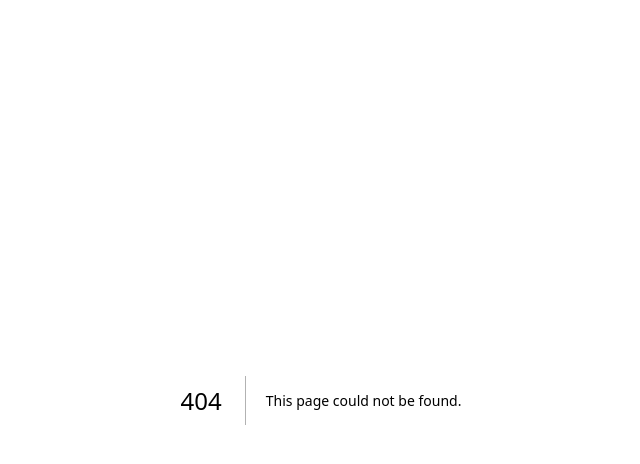
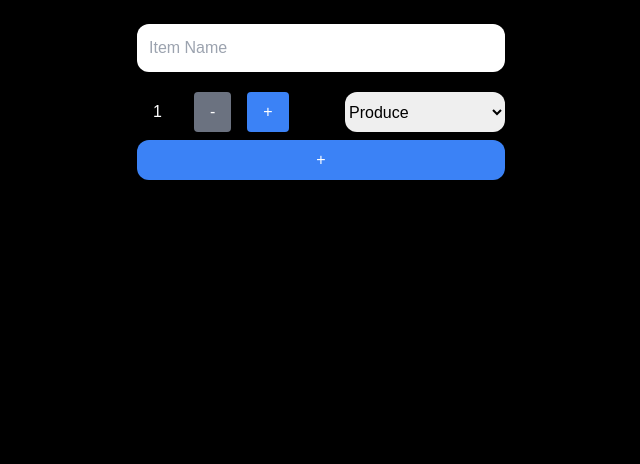
Before and after one commit to Yafet-Siele/cprg306-assignments, a Next.js app: page /week-5 in a window 1280 px wide. Before the commit this address had no page. Shown: the top 464 px of the page, without its empty margins (319-959 px from the left). Built offline with nearby package versions, Linux system fonts and the light colour scheme.

Commit message:
week-5
 week-5 submission

```diff
--- /dev/null
+++ b/app/week-5/new-item.js
@@ -0,0 +1,93 @@
+"use client"
+
+import { useState } from "react"
+
+
+export default function NewItem({currentCount}) {
+
+    const [name, setName] = useState("");
+    const [category, setCategory] = useState("produce");
+
+    const [counter, setCounter] = useState(1);
+
+    const incrementCounter = () => {
+        if (counter <= 19) {
+            setCounter(counter + 1);
+        }
+    };
+
+    const oppositeCounter = () => {
+    if (counter >= 2) {
+        setCounter(counter - 1);
+        }
+    };
+
+    let buttonStyles = "bg-blue-500 hover:bg-blue-700  rounded text-white mt-5 px-4 py-2";
+
+    let buttonStyle = "bg-blue-500 hover:bg-blue-700  rounded text-white mt-5 px-4 py-2";
+
+    if(counter >=20){
+        buttonStyles = "bg-gray-500 rounded text-white mt-5 px-4 py-2";
+    }
+    if(counter <=1){
+        buttonStyle = "bg-gray-500 rounded text-white mt-5 px-4 py-2";
+    }
+
+
+    const handleSubmit = (event) => {
+        event.preventDefault();
+
+        const item = {
+            itemName: name,
+            itemCounter: counter,
+            itemCategory: category,
+        }
+
+        console.log(item);
+        alert(`Added item: ${item.itemName}, quantity: ${item.itemCounter}, category: ${item.itemCategory}`)
+        setCategory("produce")
+        setName("")
+        setCounter(1)
+
+    }
+
+    const handleName = (event) => setName(event.target.value);
+    const handleCategory = (event) => setCategory(event.target.value);
+
+
+
+    return(
+        <main className="flex justify-center h-screen bg-black">
+            <div>
+                <form onSubmit={handleSubmit} className="m-4 p-2 bg-black w-96">
+                    <div>
+                        <input type="text" placeholder="Item Name" value={name} onChange={handleName} className="h-12 rounded-xl w-full p-3"/>
+                    </div>
+                    <div className="flex justify-between text-white ">
+                    <div className="flex flex-row justify-center space-x-4">
+                        <p className="mt-5 px-4 py-2">{counter}</p>
+                        <p><button type="button" className={buttonStyle} onClick={oppositeCounter}> - </button></p>
+                        <p><button type="button" className={buttonStyles} onClick={incrementCounter}> + </button></p>
+                    </div>
+                        <select value={category} onChange={handleCategory} className="rounded-xl w-40 h-10 text-black mt-5">
+                            <option value="produce">Produce</option>
+                            <option value="diary">Diary</option>
+                            <option value="bakery">Bakery</option>
+                            <option value="meat">Meat</option>
+                            <option value="frozen">Frozen Foods</option>
+                            <option value="canned">Canned Goods</option>
+                            <option value="dry">Dry Goods</option>
+                            <option value="beverages">Beverages</option>
+                            <option value="snacks">Snacks</option>
+                            <option value="household">Household</option>
+                            <option value="other">Other</option>
+                        </select>
+                    </div>
+                    <div>
+                        <button className="bg-blue-500 hover:bg-blue-700 rounded-xl w-full h-10 mt-2 text-white">+</button>
+                    </div>
+                </form>
+            </div>
+        </main>
+    );
+}
--- /dev/null
+++ b/app/week-5/page.js
@@ -0,0 +1,12 @@
+
+import NewItem from "./new-item";
+
+
+export default function Page() {
+
+    return(
+        <main>
+            <NewItem />
+        </main>
+    );
+}
```
